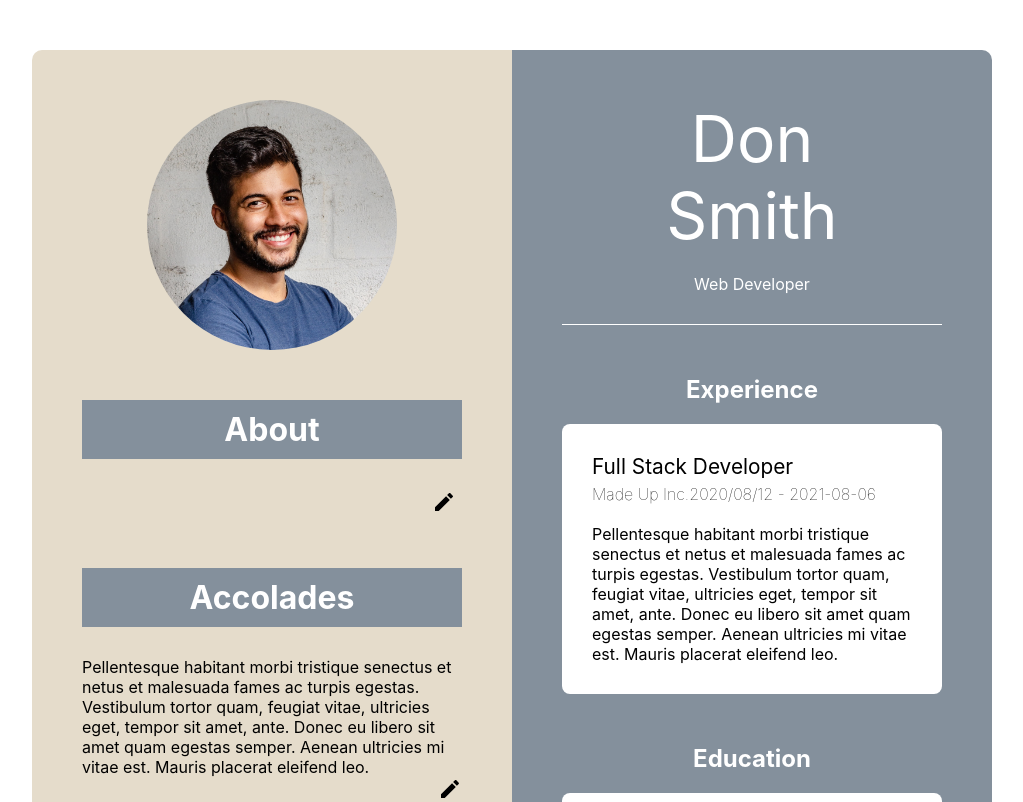
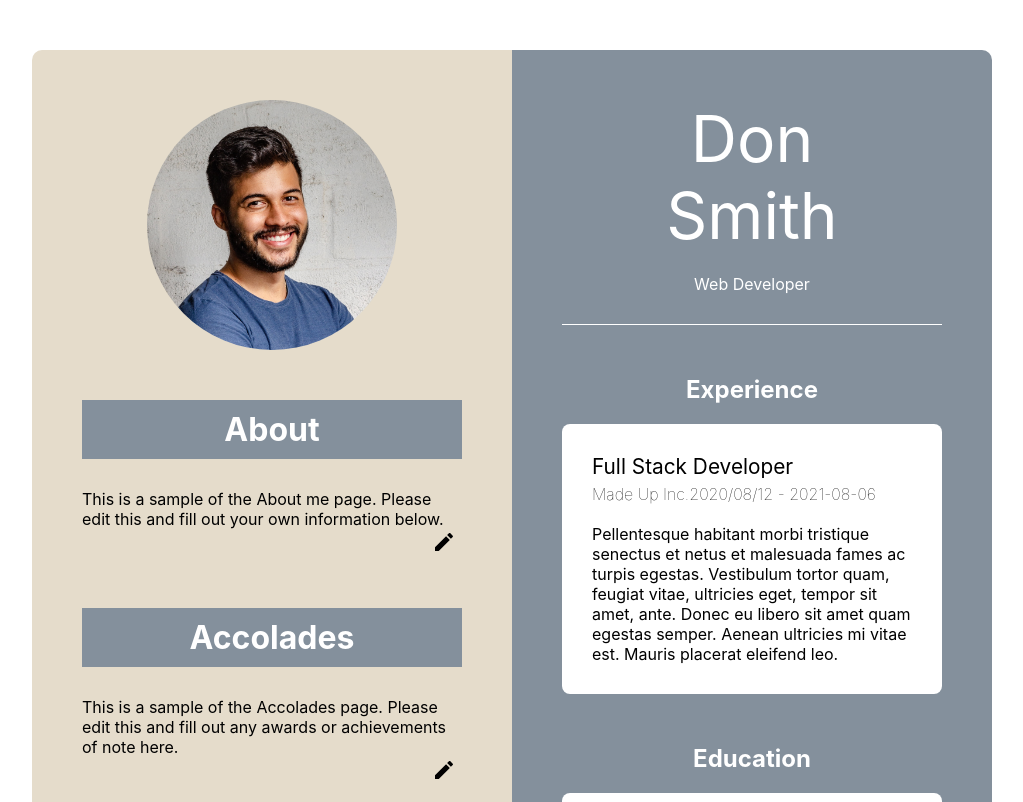
Before and after one commit to djballowe/Cover-Letter-Creator, a React (Create React App) app in the folder cover-letter-app/: page / in a window 1280 px wide. Shown: the top 802 px of the page, without its empty margins (128-1151 px from the left). Built offline with nearby package versions, Linux system fonts and the light colour scheme.

Commit message:
accolades works

```diff
--- a/cover-letter-app/src/App.css
+++ b/cover-letter-app/src/App.css
@@ -246,19 +246,6 @@ body {
 
 /* forms */
 
-.about-form {
-  display: flex;
-  flex-direction: column;
-  background-color: white;
-  padding: 30px;
-  position: absolute;
-  border-radius: 8px;
-  bottom: 20px;
-  left: 60px;
-  z-index: 10;
-  display: none;
-}
-
 .about-form-display {
   display: flex;
   flex-direction: column;
@@ -271,6 +258,21 @@ body {
   z-index: 10;
 }
 
+.accolades-form-display {
+  display: flex;
+  flex-direction: column;
+  background-color: white;
+  padding: 30px;
+  position: absolute;
+  border-radius: 8px;
+  bottom: 20px;
+  left: 60px;
+}
+
+.hide {
+  display: none;
+}
+
 .about-form button {
   margin-top: 10px;
 }
--- a/cover-letter-app/src/Components/About.js
+++ b/cover-letter-app/src/Components/About.js
@@ -8,15 +8,16 @@ class About extends Component {
     this.handleClick = this.handleClick.bind(this);
 
     this.state = {
-      about: "",
-      class: "about-form",
+      about:
+        "This is a sample of the About me page. Please edit this and fill out your own information below.",
+      class: "hide",
     };
   }
 
   onSubmitAbout = (e) => {
     e.preventDefault();
     this.setState({
-      class: "about-form",
+      class: "hide",
     });
   };
 
--- a/cover-letter-app/src/Components/Accolades.js
+++ b/cover-letter-app/src/Components/Accolades.js
@@ -2,23 +2,66 @@ import React, { Component } from "react";
 import edit from "../Images/pencil.svg";
 
 class Accolades extends Component {
+  constructor() {
+    super();
+
+    this.handleClick = this.handleClick.bind(this);
+
+    this.state = {
+      accolades:
+        "This is a sample of the Accolades page. Please edit this and fill out any awards or achievements of note here.",
+      class: "hide",
+    };
+  }
+
+  onSubmitAbout = (e) => {
+    e.preventDefault();
+    this.setState({
+      class: "hide",
+    });
+  };
+
+  handleChange = (e) => {
+    this.setState({
+      accolades: e.target.value,
+    });
+  };
+
+  handleClick = (e) => {
+    this.setState({
+      class: "accolades-form-display",
+    });
+  };
+
   render() {
+    const text = this.state;
+
     return (
       <div className="about">
         <div className="about-text">
           <h1>Accolades</h1>
         </div>
         <div className="text-body">
-          <p>
-            Pellentesque habitant morbi tristique senectus et netus et malesuada
-            fames ac turpis egestas. Vestibulum tortor quam, feugiat vitae,
-            ultricies eget, tempor sit amet, ante. Donec eu libero sit amet quam
-            egestas semper. Aenean ultricies mi vitae est. Mauris placerat
-            eleifend leo.
-          </p>
-        </div>
-        <div className="icon-container">
-          <img src={edit} alt="" />
+          <p>{text.accolades}</p>
+          <div className="icon-container">
+            <button
+              className="edit-button"
+              onClick={this.handleClick}
+              type="submit"
+            >
+              <img src={edit} alt="" />
+            </button>
+          </div>
+          <form className={text.class} onSubmit={this.onSubmitAbout}>
+            <textarea
+              name="accolades"
+              id=""
+              cols="30"
+              rows="10"
+              onChange={this.handleChange}
+            ></textarea>
+            <button>Done</button>
+          </form>
         </div>
       </div>
     );
```
